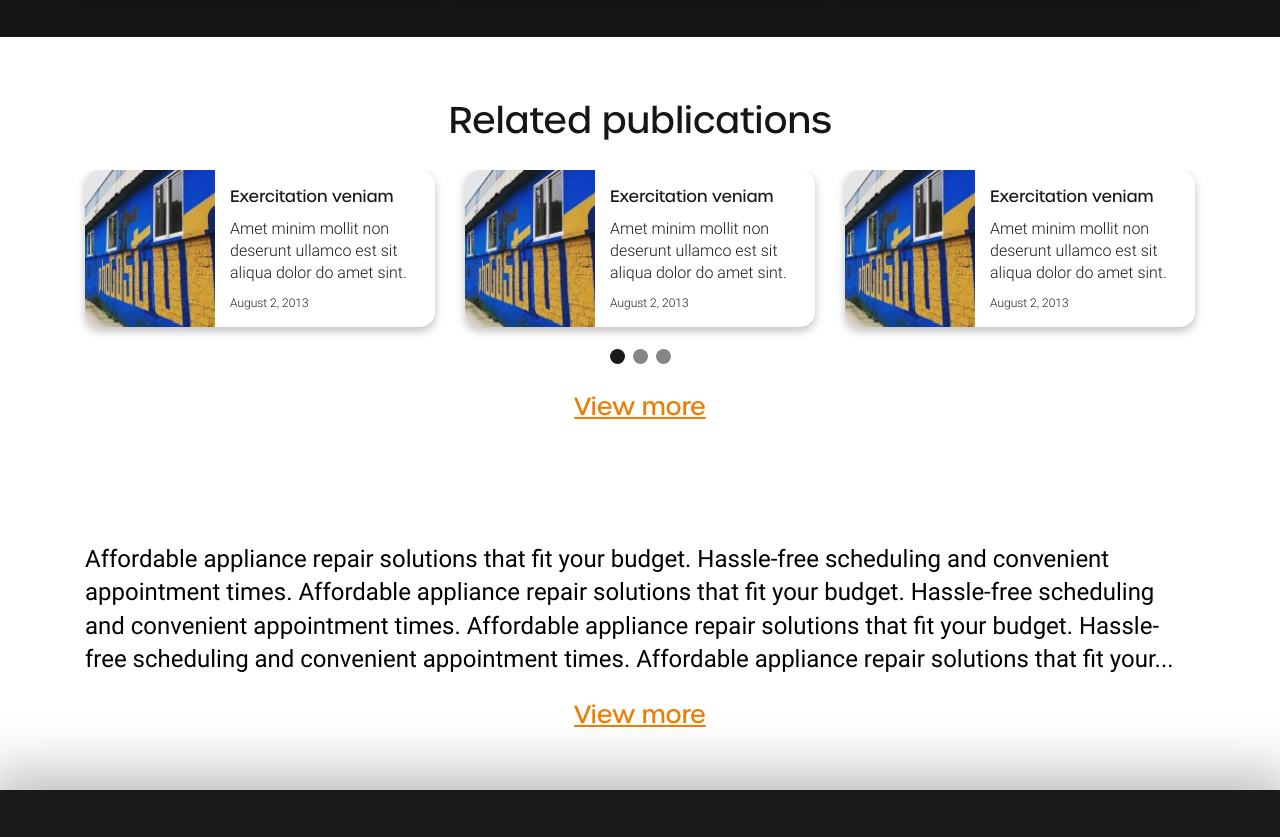
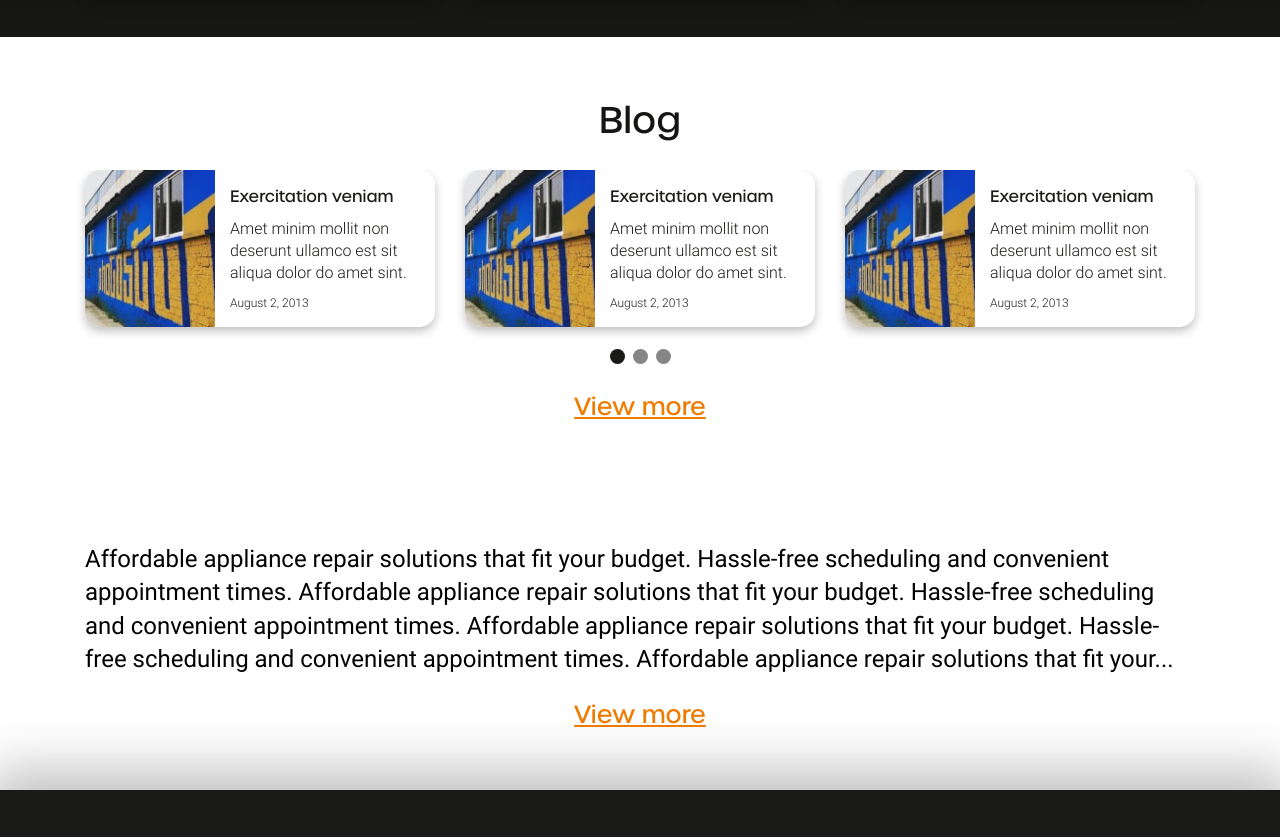
Before and after one commit to nmasliy/repair, a website: page app/index.html in a window 1280 px wide. Shown: the part 3643-4480 px from the top of the page. Drawn offline with Linux system fonts and the light colour scheme.

Commit message:
fix blog title

```diff
--- a/app/index.html
+++ b/app/index.html
@@ -577,7 +577,7 @@
 	</div>
 	<div class="blog-block blog-block--offset">
 		<div class="container">
-			<div class="blog-block__title-lg title">Related publications</div>
+			<div class="blog-block__title-lg title">Blog</div>
 			<div class="blog-block__slider swiper">
 				<div class="swiper-wrapper">
 					<div class="swiper-slide">
```
Also changed, not shown: src/html/lead.html (+1 -1 lines).
